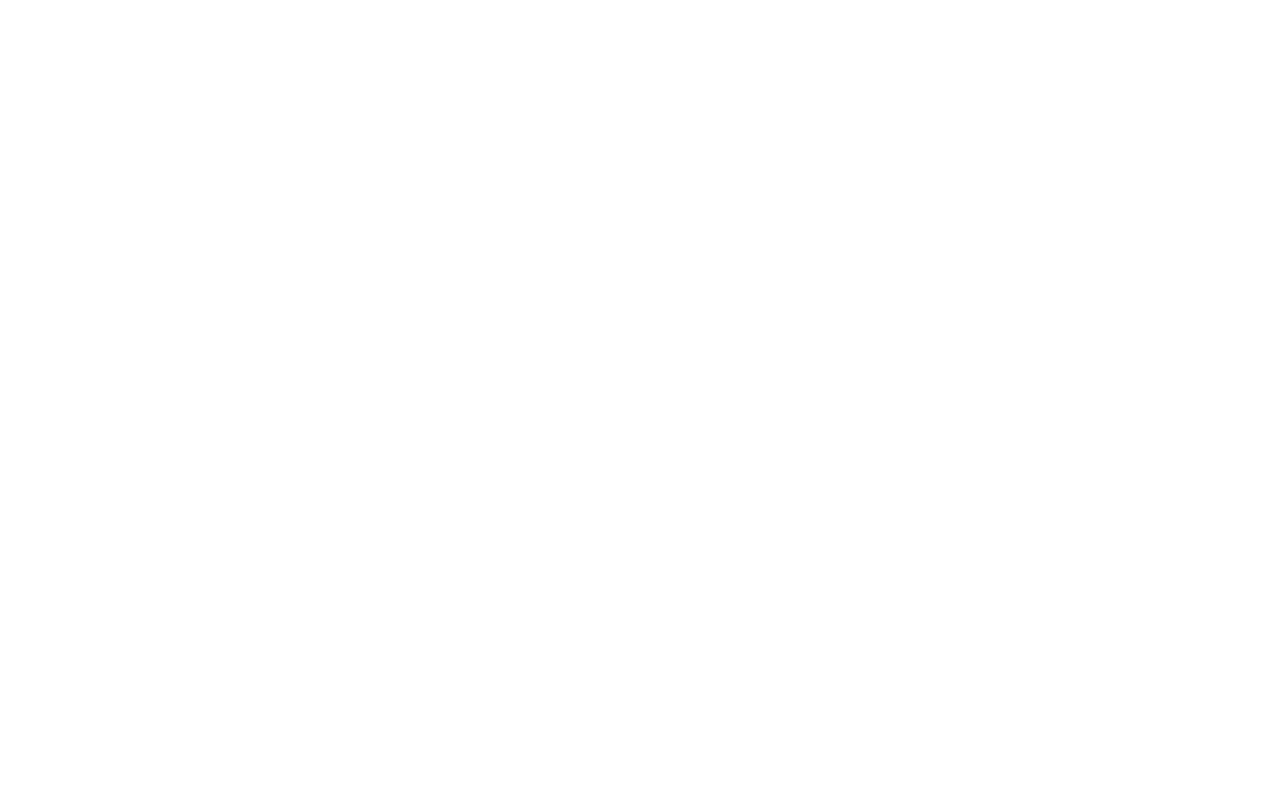
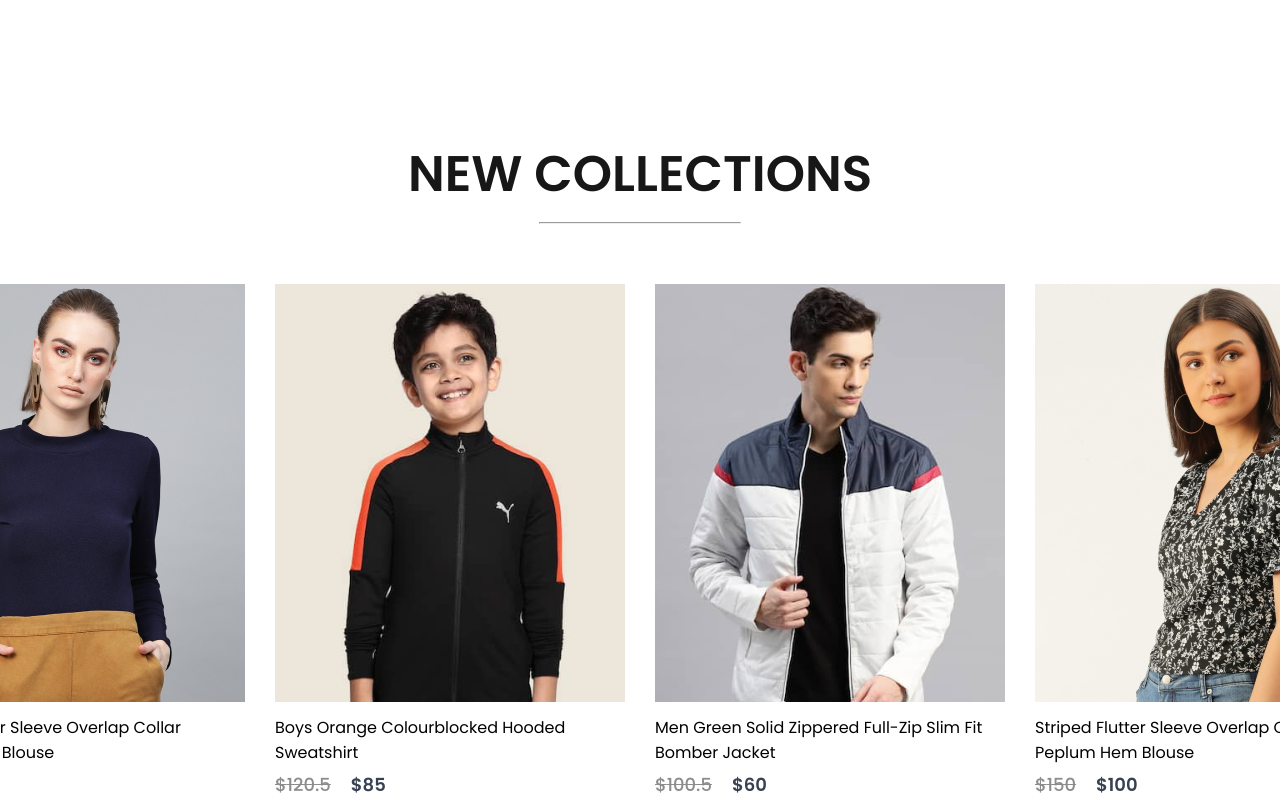
Before and after one commit to Amitkm-450/Shopper, a React (Create React App) app: page / in a window 1280 px wide. Shown: the part 2560-3360 px from the top of the page. Before the commit the page ends 2547 px from the top, so only its background shows below. Built offline with nearby package versions, Linux system fonts and the light colour scheme.

Commit message:
NewCollection component is added

```diff
--- /dev/null
+++ b/src/Components/NewCollections/NewCollections.css
@@ -0,0 +1,28 @@
+.new-collections {
+    display: flex;
+    flex-direction: column;
+    align-items: center;
+    gap: 10px;
+    height: 90vh;
+    margin-top: 150px;
+}
+
+.new-collections h1 {
+    color: #171717;
+    font-size:50px;
+    font-weight: 600;
+}
+
+.new-collections hr{
+    width: 200px;
+    height: 6px;
+    border-radius: 10px;
+    background: #252525;
+}
+
+.collections{
+    display: grid;
+    grid-template-columns: 1fr 1fr 1fr 1fr;
+    margin-top: 50px;
+    gap: 30px;
+}
--- /dev/null
+++ b/src/Components/NewCollections/NewCollections.jsx
@@ -0,0 +1,19 @@
+import React from 'react'
+import "./NewCollections.css"
+import new_collections from '../Assets/new_collections'
+import Item from '../Items/Item'
+const NewCollections = () => {
+  return (
+    <div className='new-collections'>
+        <h1>NEW COLLECTIONS</h1>
+        <hr />
+        <div className="collections">
+            {new_collections.map((item, i) => {
+                return <Item  key={i} id={item.id} name={item.name} image={item.image} new_price={item.new_price} old_price={item.old_price} />
+            })}
+        </div>
+    </div>
+  )
+}
+
+export default NewCollections
--- a/src/Pages/Shop.jsx
+++ b/src/Pages/Shop.jsx
@@ -2,6 +2,7 @@
 import Hero from '../Components/Hero/Hero'
 import Popular from '../Components/Popular/Popular'
 import Offers from '../Components/Offers/Offers'
+import NewCollections from '../Components/NewCollections/NewCollections'
 
 function Shop() {
   return (
@@ -9,6 +10,7 @@
         <Hero />
         <Popular />
         <Offers />
+        <NewCollections />
     </div>
   )
 }
```
